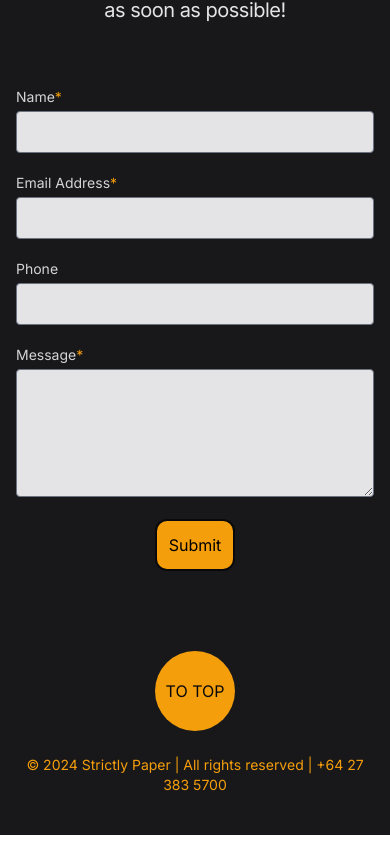
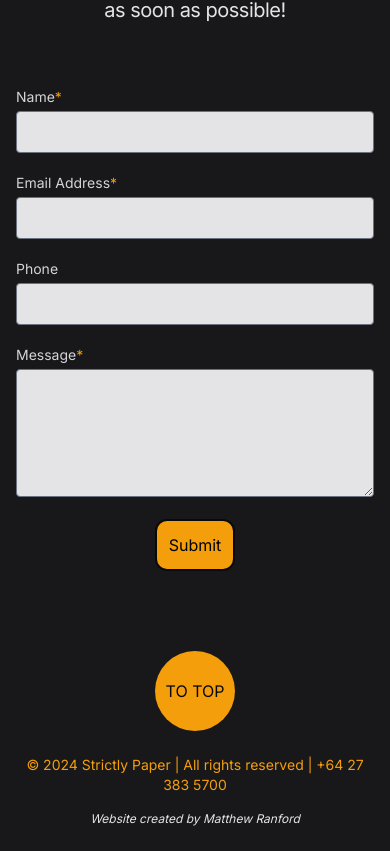
Before and after one commit to matthew-ranford/strictly-paper, a Next.js app: page / in a window 390 px wide. Shown: the part 5999-6850 px from the top of the page. Built offline with nearby package versions, Linux system fonts and the light colour scheme.

Commit message:
Couple more changes to responsivness for rest of components

```diff
--- a/app/components/Contact.tsx
+++ b/app/components/Contact.tsx
@@ -63,7 +63,7 @@ export default function Contact() {
 
   return (
     <>
-      <main id="contact" className="bg-zinc-900 pb-10">
+      <main id="contact" className="bg-zinc-900 pb-6">
         <motion.div
           className={titan.className}
           initial={{ opacity: 0, y: -5 }}
@@ -75,7 +75,7 @@ export default function Contact() {
             }
           }}
         >
-          <h1 className="pt-8 lg:pt-12 text-center text-amber-500 text-5xl md:text-7xl lg:text-7xl 2xl:text-8xl bigger-screens:text-9xl bigger-screens:ps-16 leading-none tracking-tight">
+          <h1 className="pt-8 lg:pt-12 text-center text-amber-500 text-5xl md:text-7xl lg:text-7xl 2xl:text-8xl bigger-screens:text-9xl ps-2 pe-2 bigger-screens:ps-16 leading-none tracking-tight">
             Get In Touch With Us!
           </h1>
         </motion.div>
@@ -224,6 +224,18 @@ export default function Contact() {
             © 2024 Strictly Paper | All rights reserved | +64 27 383 5700
           </p>
         </div>
+        <div className="pt-4 ps-4 pe-4">
+          <p className="text-center text-xs italic text-zinc-200">
+            Website created by{' '}
+            <a
+              href="https://matthew-ranford.github.io/new-portfolio/"
+              target="_blank"
+              className="text-zinc-200 hover:text-amber-500 transition duration-1000"
+            >
+              Matthew Ranford
+            </a>
+          </p>
+        </div>
       </main>
     </>
   )
--- a/app/components/Gallery.tsx
+++ b/app/components/Gallery.tsx
@@ -118,7 +118,7 @@ export default function Gallery() {
             </motion.div>
           </div>
           <ImagesSlider
-            className="h-[40rem] lg:h-[38rem] lg:w-[54.7rem] 2xl:h-[51rem] 2xl:w-[62.5rem] bigger-screens:h-[80rem] bigger-screens:w-[103rem]"
+            className="h-[40rem] lg:h-[38rem] w-auto lg:w-[54.7rem] 2xl:h-[51rem] 2xl:w-[62.5rem] bigger-screens:h-[80rem] bigger-screens:w-[103rem]"
             images={images}
           >
             <motion.div
--- a/app/components/Navbar.tsx
+++ b/app/components/Navbar.tsx
@@ -59,7 +59,7 @@ export default function Navbar() {
         </ul>
         <div className={titan.className}></div>
         <motion.ul
-          className={`absolute lg:hidden w-full min-h-screen flex flex-col items-right gap-3 py-16 sm:py-8 px-4 text-right text-5xl sm:text-6xl bg-zinc-50 ${
+          className={`absolute lg:hidden w-full  flex flex-col items-right gap-3 py-16 sm:py-8 px-4 text-right text-5xl sm:text-6xl bg-zinc-50 ${
             isOpen
               ? 'top-36 animate-slideIn border-4 border-zinc-950 rounded-2xl'
               : 'hidden'
```
Also changed, not shown: app/components/Services.tsx (+5 -4 lines).
